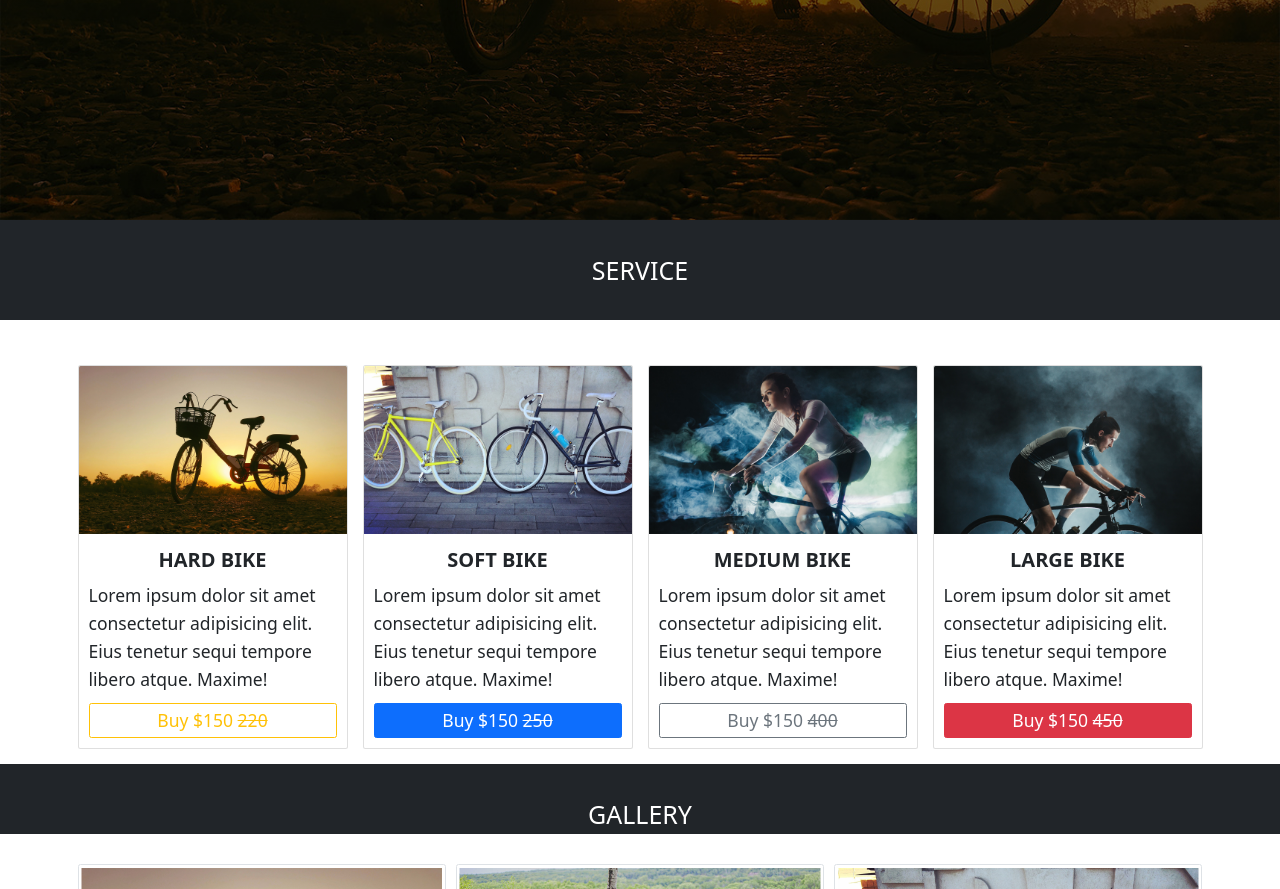
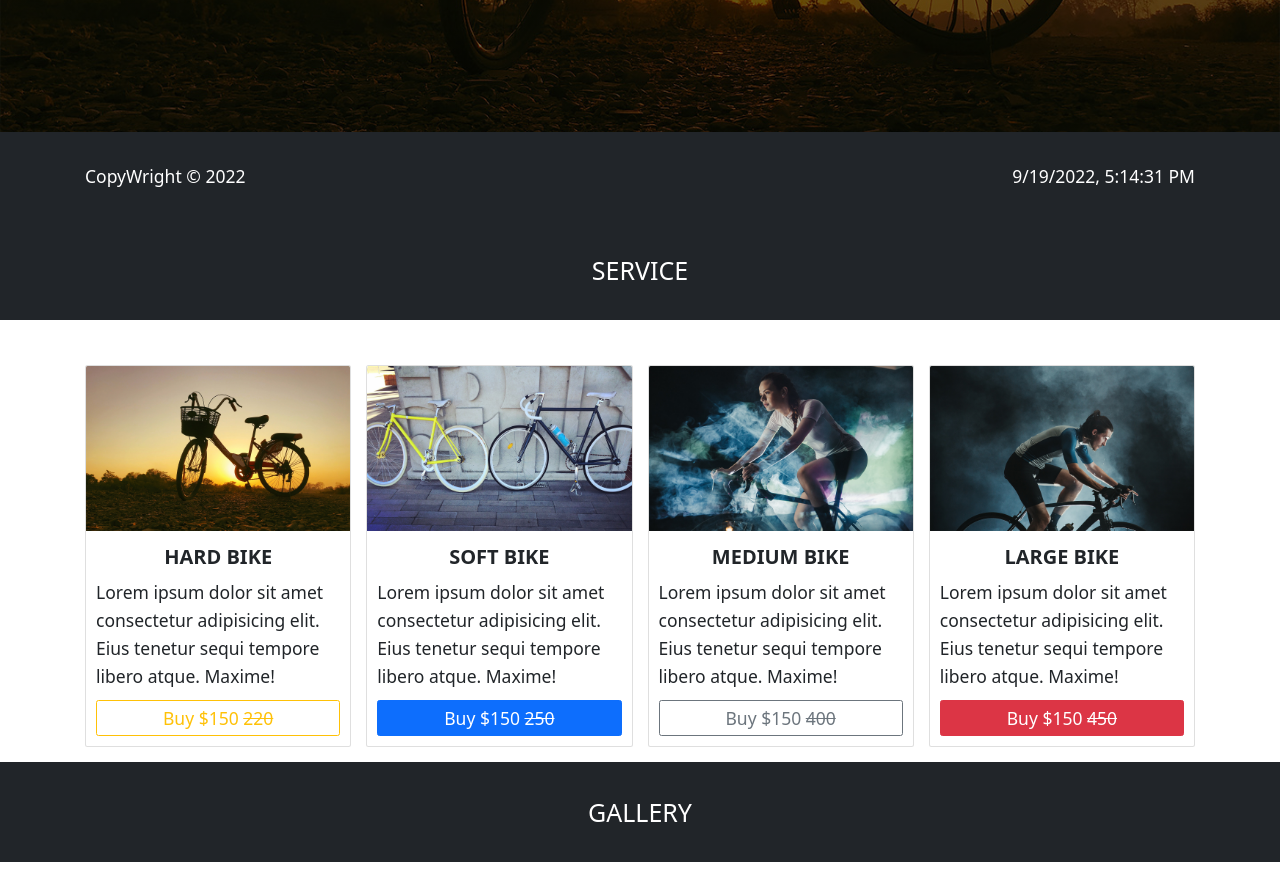
Before and after one commit to MAFI1984/bootstrap-bicycle, a plain HTML site: page index.html in a window 1280 px wide. Shown: the part 580-1469 px from the top of the page. Drawn offline with nearby package versions, Linux system fonts and the light colour scheme.

Commit message:
updated
text

```diff
--- a/index.html
+++ b/index.html
@@ -6,7 +6,7 @@
   <title>home</title>
   <link rel="stylesheet" href="https://use.fontawesome.com/releases/v5.15.4/css/all.css" integrity="sha384-DyZ88mC6Up2uqS4h/KRgHuoeGwBcD4Ng9SiP4dIRy0EXTlnuz47vAwmeGwVChigm" crossorigin="anonymous"/>
   <link rel="stylesheet" href="dist1/css/lightbox.min.css">
-    <!-- <link href="https://cdn.jsdelivr.net/npm/bootstrap@5.2.1/dist/css/bootstrap.min.css" rel="stylesheet" integrity="sha384-iYQeCzEYFbKjA/T2uDLTpkwGzCiq6soy8tYaI1GyVh/UjpbCx/TYkiZhlZB6+fzT" crossorigin="anonymous"> -->
+    <link href="https://cdn.jsdelivr.net/npm/bootstrap@5.2.1/dist/css/bootstrap.min.css" rel="stylesheet" integrity="sha384-iYQeCzEYFbKjA/T2uDLTpkwGzCiq6soy8tYaI1GyVh/UjpbCx/TYkiZhlZB6+fzT" crossorigin="anonymous">
     <link href="https://cdn.jsdelivr.net/npm/bootstrap@5.0.2/dist/css/bootstrap.min.css" rel="stylesheet" integrity="sha384-EVSTQN3/azprG1Anm3QDgpJLIm9Nao0Yz1ztcQTwFspd3yD65VohhpuuCOmLASjC" crossorigin="anonymous">
 
   <link rel="stylesheet" href="./dist1/css/lightbox.min.css">
@@ -45,8 +45,8 @@
      </div>
 </section>
 <!-- service section -->
-<section id="service">
-  <div class="bg-dark py-5 text-center">
+<section id="service" >
+  <div class="bg-dark text-center py-5">
     <span class="fs-1 text-uppercase text-white">service</span>
   </div>
   <div class="container my-4">
@@ -114,7 +114,7 @@
 <!-- gallery section -->
 
 <section id="gallery">
-  <div class="bg-dark pt-5 text-center">
+  <div class="bg-dark text-center py-5">
     <span class="fs-1 text-uppercase text-white">gallery</span>
   </div>
   <div class="container my-5">
@@ -242,7 +242,7 @@
 
 </section>
 
-<footer>
+<footer class="fixed-bottom">
   <div class="bg-dark py-5">
      <div class="container ">
         <div class="row">
```
